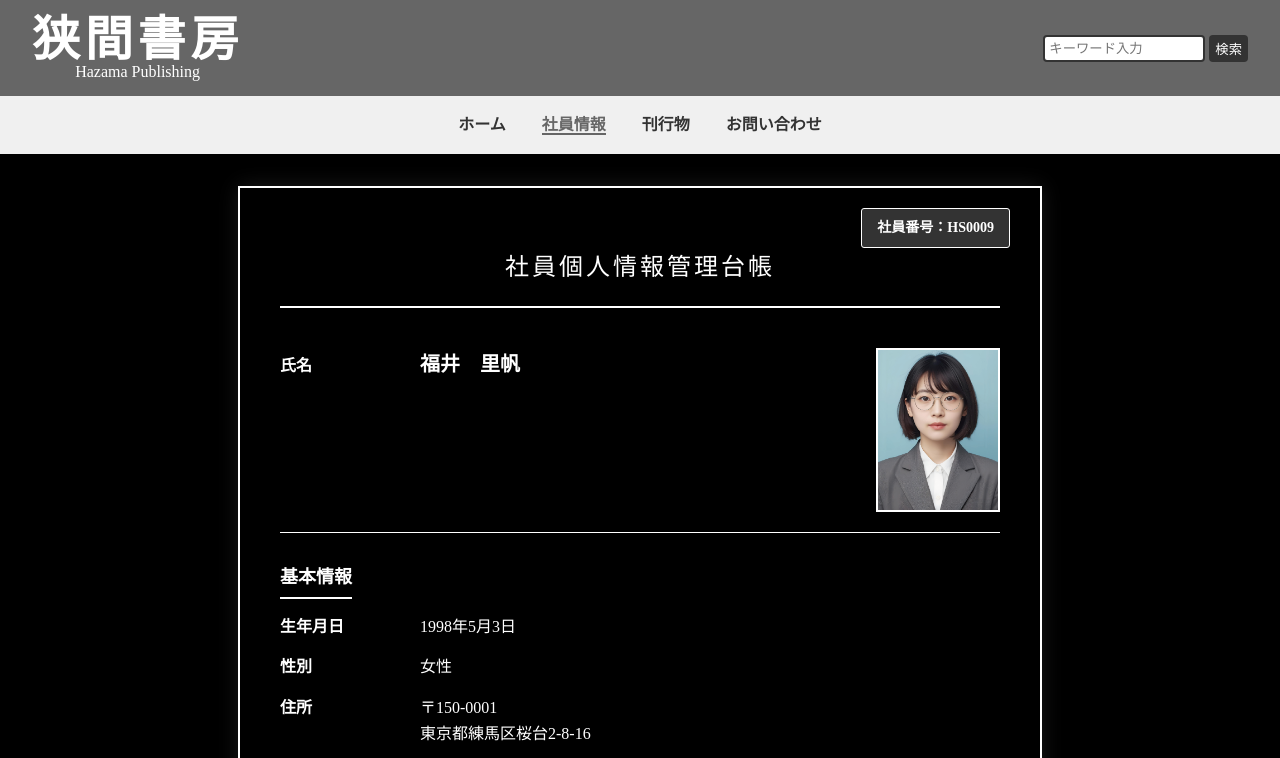
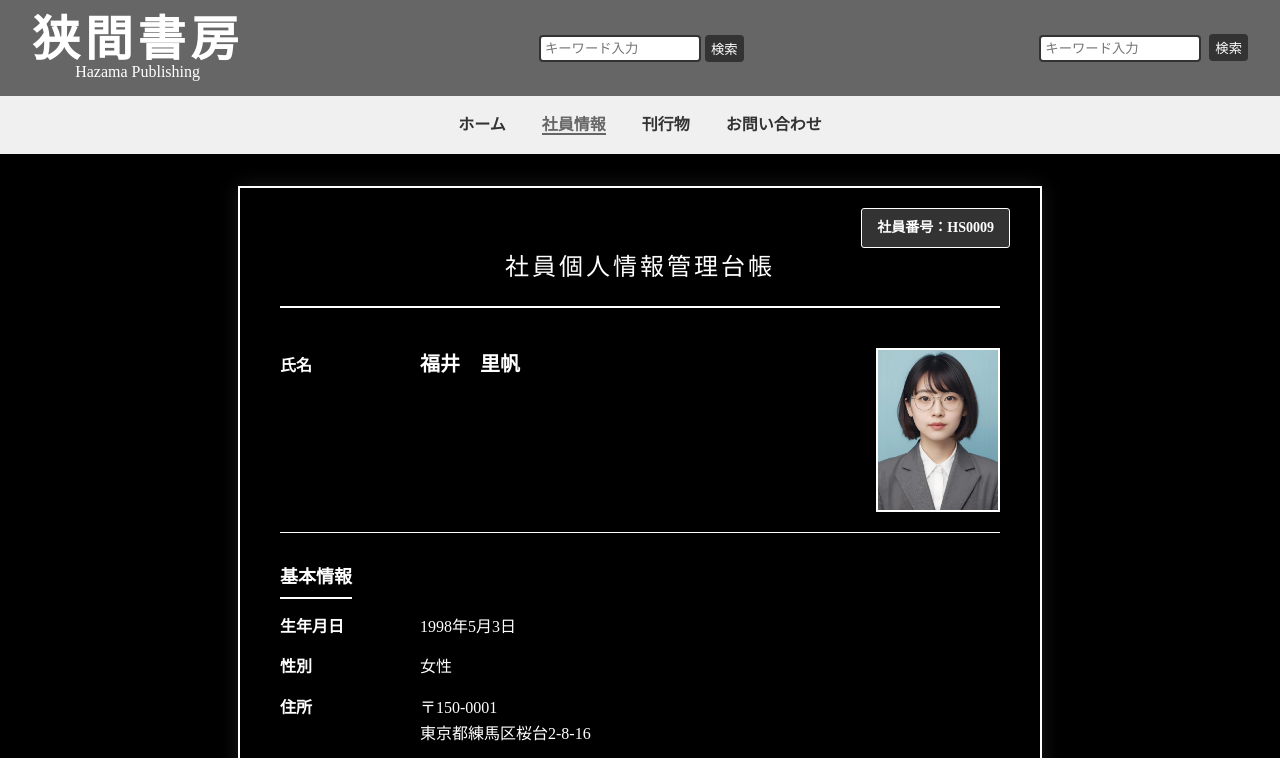
Before and after one commit to hazamashobo/hukui, a plain HTML site: page index.html in a window 1280 px wide. Shown: the top 758 px of the page. Drawn offline with Linux system fonts and the light colour scheme.

Commit message:
Update index.html

```diff
--- a/index.html
+++ b/index.html
@@ -269,6 +269,12 @@
             <input type="text" id="searchInput" placeholder="キーワード入力">
             <button onclick="searchSite()">検索</button>
         </div>
+        <div class="search">
+      <form action="https://hazamashobo.github.io/result/" method="get">
+        <input type="text" id="searchInput" name="q" placeholder="キーワード入力">
+        <button type="submit">検索</button>
+      </form>
+    </div>
     </header>
     <nav>
         <a href="index.html">ホーム</a>
@@ -341,10 +347,10 @@
             </div>
         </div>
     </div>
+</body>
     <footer>
         <p>© 2025 狭間書房</p>
     </footer>
-</body>
 </html>
         </div>
     </div>
```
